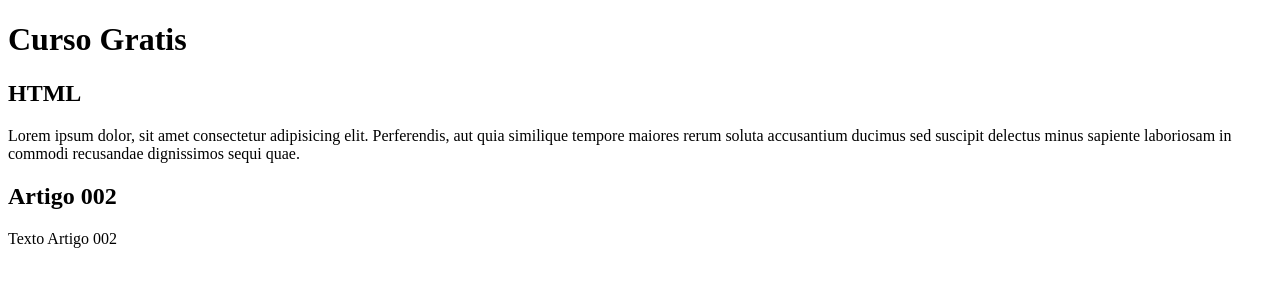
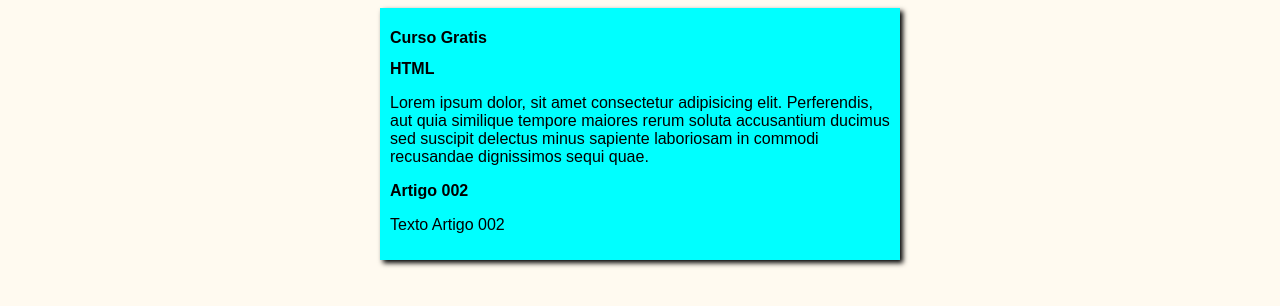
Before and after one commit to FShigakis/projeto-site, a plain HTML site: page index.html in a window 1280 px wide. Drawn offline with Linux system fonts and the light colour scheme.

Commit message:
iniciei o desing

```diff
--- /dev/null
+++ b/estilos/style.css
@@ -0,0 +1,18 @@
+*{
+    font-family: Arial, Helvetica, sans-serif;
+    font-size: 16px;
+
+}
+
+body {
+    background-color: floralwhite;
+}
+
+main {
+    background-color: aqua;
+
+width:500px;
+margin: auto;
+padding: 10px;
+box-shadow: 3px 3px 5px black;
+ }
--- a/index.html
+++ b/index.html
@@ -4,7 +4,7 @@
     <meta charset="UTF-8">
     <meta name="viewport" content="width=device-width, initial-scale=1.0">
     <title>Titulo do site</title>
-</head>
+<link rel="stylesheet" href="estilos/style.css">
 <body>
     <main>
         <header>
```
